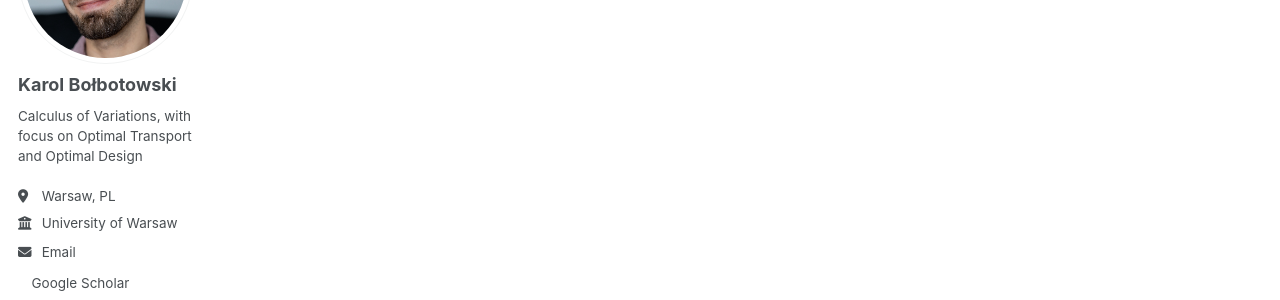
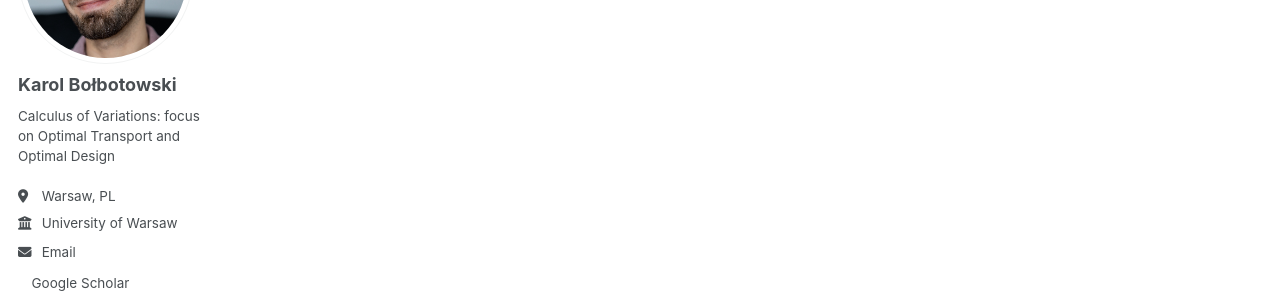
Before and after one commit to kbolbotowski/kbolbotowski.github.io, a Jekyll site: the page built from _pages/about.md, in a window 1280 px wide. Shown: the part 212-512 px from the top of the page. Built offline with Jekyll 4.4.1, drawn with Linux system fonts in a browser that asks for light colours; a style sheet for code colours, icons or effects is not loaded.

Commit message:
Update _config.yml

```diff
--- a/_config.yml
+++ b/_config.yml
@@ -25,7 +25,7 @@ author:
   avatar           : "KarolBolbotowski_square.jpg"
   name             : "Karol Bołbotowski"
   pronouns         : # example: "she/her"
-  bio              : "Calculus of Variations, with focus on Optimal Transport and Optimal Design"
+  bio              : "Calculus of Variations: focus on Optimal Transport and Optimal Design"
   location         : "Warsaw, PL"
   employer         : "University of Warsaw"
   uri              : # URL
```
